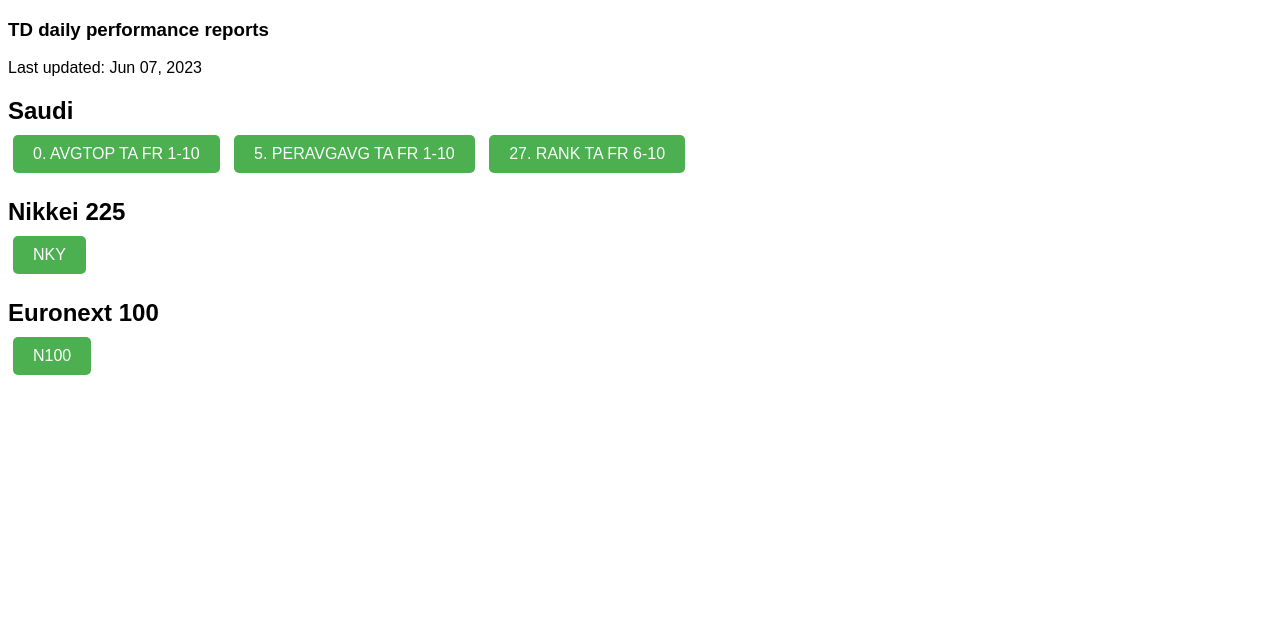
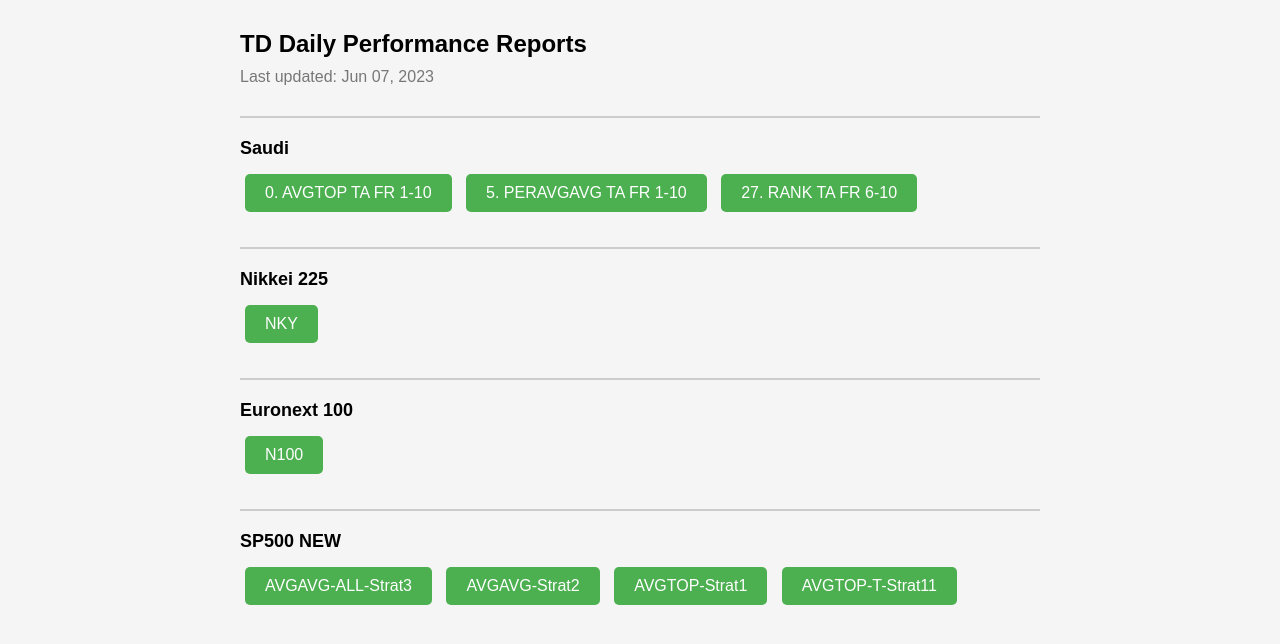
Before and after one commit to vorugantia/vorugantia.github.io, a plain HTML site: page index.html in a window 1280 px wide. Drawn offline with Linux system fonts and the light colour scheme; a web font is replaced by a local one.

Commit message:
updates to index.html

```diff
--- a/index.html
+++ b/index.html
@@ -4,16 +4,39 @@
   <title>TD daily performance reports</title>
   <style>
     @import url('https://fonts.googleapis.com/css2?family=Avenir:wght@400;700&display=swap');
+
     body {
       font-family: 'Avenir', sans-serif;
+      margin: 0;
+      padding: 20px;
+      background-color: #f5f5f5;
+    }
+
+    h3 {
+      margin: 10px 0 10px; /* Updated margin values */
+      font-weight: bold;
+      font-size: 24px;
+    }
+
+    p {
+      margin: 0;
+      color: #777;
+    }
+
+    .container {
+      max-width: 800px;
+      margin: 0 auto;
     }
 
     .category {
-      margin-top: 20px;
+      margin-top: 30px;
+      border-top: 2px solid #ccc;
+      padding-top: 20px;
     }
 
     .category h2 {
-      margin-bottom: 5px;
+      margin: 0 0 10px;
+      font-size: 18px;
     }
 
     .button {
@@ -24,6 +47,11 @@
       color: #fff;
       text-decoration: none;
       border-radius: 5px;
+      transition: background-color 0.3s ease;
+    }
+
+    .button:hover {
+      background-color: #45a049;
     }
 
     /* Responsive Styles */
@@ -43,7 +71,8 @@
   </script>
 </head>
 <body onload="formatDate()">
-    <h3>TD daily performance reports<br></h3>
+  <div class="container">
+    <h3>TD Daily Performance Reports</h3>
     <p>Last updated: <span id="date"></span></p>
 
     <div class="category">
@@ -62,5 +91,14 @@
       <h2>Euronext 100</h2>
       <a class="button" href="TD_predMS_perfsheet_N100.html">N100</a>
     </div>
+
+    <div class="category">
+      <h2>SP500 NEW</h2>
+      <a class="button" href="#">AVGAVG-ALL-Strat3</a>
+      <a class="button" href="#">AVGAVG-Strat2</a>
+      <a class="button" href="#">AVGTOP-Strat1</a>
+      <a class="button" href="#">AVGTOP-T-Strat11</a>
+    </div>
+  </div>
 </body>
 </html>
```
Lines whose indentation alone changed are shown as unchanged.
